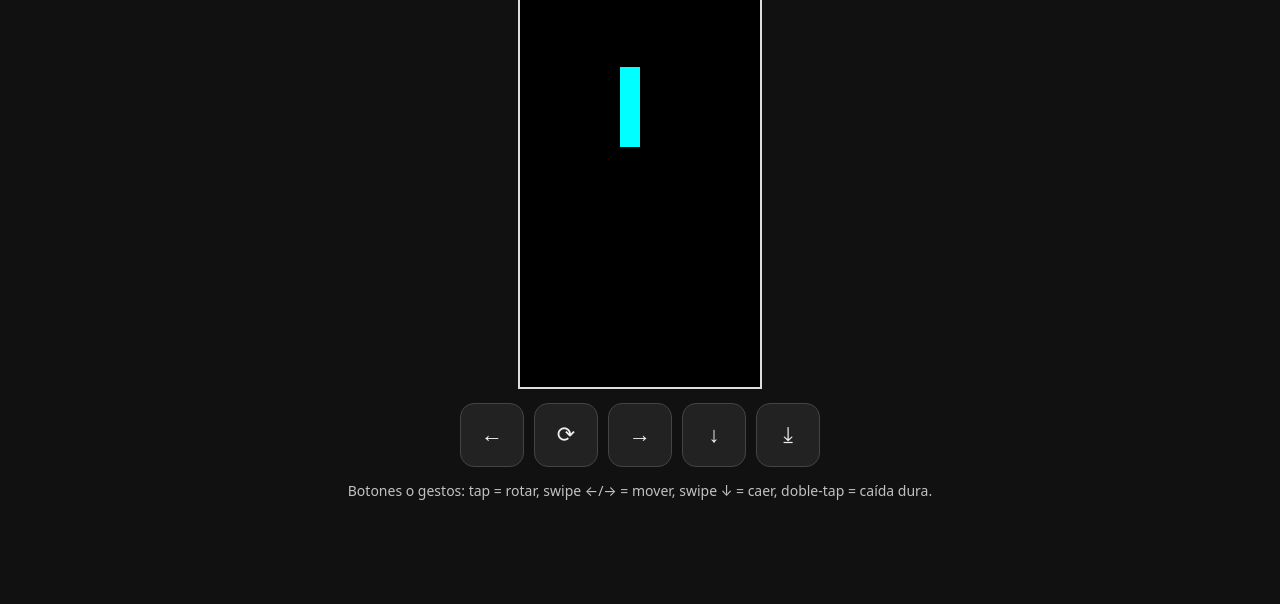
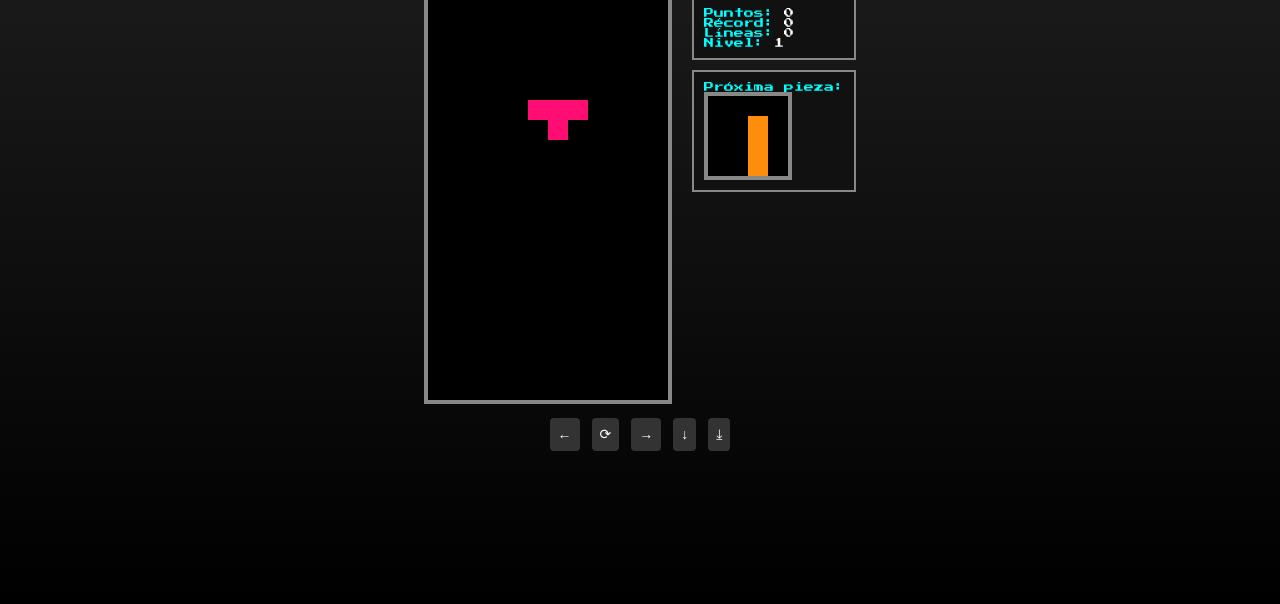
Before and after one commit to juanjitokuasi-svg/Tetris, a plain HTML site: page index.html in a window 1280 px wide. Shown: the part 196-800 px from the top of the page. Drawn offline with Linux system fonts and the light colour scheme.

Commit message:
Update index.html

```diff
--- a/index.html
+++ b/index.html
@@ -1,142 +1,317 @@
 <!DOCTYPE html>
 <html lang="es">
 <head>
-<meta charset="UTF-8" />
-<meta name="viewport" content="width=device-width, initial-scale=1" />
-<title>Tetris (móvil)</title>
+<meta charset="UTF-8">
+<meta name="viewport" content="width=device-width, initial-scale=1.0">
+<title>Tetris Retro+</title>
 <style>
-  :root { color-scheme: dark light; }
-  body { margin:0; background:#111; color:#eee; font-family: system-ui, -apple-system, sans-serif; display:grid; place-items:center; min-height:100dvh; }
-  h1 { margin:16px 0 8px; font-size:28px; }
-  #wrap { display:grid; gap:14px; justify-items:center; }
-  canvas { background:#000; border:2px solid #ddd; touch-action:none; }
-  #controls { display:flex; gap:10px; flex-wrap:wrap; justify-content:center; }
-  #controls button { width:64px; height:64px; border-radius:14px; border:1px solid #444; background:#222; color:#eee; font-size:22px; }
-  #hint { opacity:.8; font-size:14px; }
+  body {
+    margin: 0;
+    background: linear-gradient(#222, #000);
+    font-family: 'Press Start 2P', monospace;
+    color: #fff;
+    display: flex;
+    justify-content: center;
+    align-items: center;
+    height: 100vh;
+    flex-direction: column;
+  }
+  h1 {
+    font-size: 18px;
+    margin-bottom: 8px;
+  }
+  #game-wrapper {
+    display: flex;
+    gap: 20px;
+    align-items: flex-start;
+  }
+  canvas {
+    border: 4px solid #888;
+    background: #000;
+  }
+  #info {
+    font-size: 10px;
+  }
+  .scoreboard {
+    background: #111;
+    padding: 10px;
+    border: 2px solid #888;
+    margin-bottom: 10px;
+  }
+  .label {
+    color: #0ff;
+  }
+  button {
+    background: #333;
+    color: #fff;
+    font-size: 14px;
+    border: none;
+    padding: 8px;
+    margin: 4px;
+    border-radius: 4px;
+  }
+  #controls {
+    display: flex;
+    flex-wrap: wrap;
+    justify-content: center;
+    margin-top: 10px;
+    gap: 4px;
+  }
 </style>
+<link href="https://fonts.googleapis.com/css2?family=Press+Start+2P&display=swap" rel="stylesheet">
 </head>
 <body>
-  <div id="wrap">
-    <h1>🎮 Tetris</h1>
-    <canvas id="tetris" width="240" height="400"></canvas>
-    <div id="controls">
-      <button id="left">←</button>
-      <button id="rotate">⟳</button>
-      <button id="right">→</button>
-      <button id="soft">↓</button>
-      <button id="hard">⤓</button>
+
+<h1>🎮 TETRIS RETRO+</h1>
+<div id="game-wrapper">
+  <canvas id="tetris" width="240" height="400"></canvas>
+  <div id="info">
+    <div class="scoreboard">
+      <div><span class="label">Puntos:</span> <span id="score">0</span></div>
+      <div><span class="label">Récord:</span> <span id="highscore">0</span></div>
+      <div><span class="label">Líneas:</span> <span id="lines">0</span></div>
+      <div><span class="label">Nivel:</span> <span id="level">1</span></div>
     </div>
-    <div id="hint">Botones o gestos: tap = rotar, swipe ←/→ = mover, swipe ↓ = caer, doble-tap = caída dura.</div>
+    <div class="scoreboard">
+      <div class="label">Próxima pieza:</div>
+      <canvas id="next" width="80" height="80"></canvas>
+    </div>
   </div>
+</div>
+
+<div id="controls">
+  <button id="left">←</button>
+  <button id="rotate">⟳</button>
+  <button id="right">→</button>
+  <button id="down">↓</button>
+  <button id="drop">⤓</button>
+</div>
 
 <script>
 const canvas = document.getElementById('tetris');
-const ctx = canvas.getContext('2d');
-ctx.scale(20, 20);
+const context = canvas.getContext('2d');
+context.scale(20, 20);
+const nextCanvas = document.getElementById('next');
+const nextCtx = nextCanvas.getContext('2d');
+nextCtx.scale(20, 20);
 
-// --- Lógica Tetris (misma que la tuya, sin puntuación) ---
-function arenaSweep() {
-  outer: for (let y = arena.length - 1; y >= 0; --y) {
-    for (let x = 0; x < arena[y].length; ++x) if (arena[y][x] === 0) continue outer;
-    const row = arena.splice(y, 1)[0].fill(0);
-    arena.unshift(row); ++y;
-  }
+const scoreEl = document.getElementById('score');
+const highscoreEl = document.getElementById('highscore');
+const linesEl = document.getElementById('lines');
+const levelEl = document.getElementById('level');
+
+let dropCounter = 0;
+let dropInterval = 1000;
+let lastTime = 0;
+let lines = 0;
+let level = 1;
+let highscore = localStorage.getItem('tetris_highscore') || 0;
+highscoreEl.textContent = highscore;
+
+const colors = [
+  null,
+  '#FF0D72', '#0DC2FF', '#0DFF72', '#F538FF',
+  '#FF8E0D', '#FFE138', '#3877FF'
+];
+
+const arena = createMatrix(12, 20);
+const player = { pos: {x:0,y:0}, matrix: null, next: null, score: 0 };
+
+function createMatrix(w,h) {
+  const matrix = [];
+  while(h--) matrix.push(new Array(w).fill(0));
+  return matrix;
 }
+
+function createPiece(type) {
+  if (type === 'T') return [[0,0,0],[1,1,1],[0,1,0]];
+  if (type === 'O') return [[2,2],[2,2]];
+  if (type === 'L') return [[0,3,0],[0,3,0],[0,3,3]];
+  if (type === 'J') return [[0,4,0],[0,4,0],[4,4,0]];
+  if (type === 'I') return [[0,5,0,0],[0,5,0,0],[0,5,0,0],[0,5,0,0]];
+  if (type === 'S') return [[0,6,6],[6,6,0],[0,0,0]];
+  if (type === 'Z') return [[7,7,0],[0,7,7],[0,0,0]];
+}
+
 function collide(arena, player) {
   const m = player.matrix, o = player.pos;
-  for (let y=0;y<m.length;++y) for (let x=0;x<m[y].length;++x) {
-    if (m[y][x]!==0 && (arena[y+o.y] && arena[y+o.y][x+o.x])!==0) return true;
+  for (let y=0;y<m.length;++y) {
+    for (let x=0;x<m[y].length;++x) {
+      if (m[y][x] !== 0 &&
+         (arena[y+o.y] && arena[y+o.y][x+o.x]) !== 0) return true;
+    }
   }
   return false;
 }
-function createMatrix(w,h){ const m=[]; while(h--) m.push(new Array(w).fill(0)); return m; }
-function createPiece(t){
-  return t==='T'?[ [0,0,0],[1,1,1],[0,1,0] ]:
-         t==='O'?[ [2,2],[2,2] ]:
-         t==='L'?[ [0,3,0],[0,3,0],[0,3,3] ]:
-         t==='J'?[ [0,4,0],[0,4,0],[4,4,0] ]:
-         t==='I'?[ [0,5,0,0],[0,5,0,0],[0,5,0,0],[0,5,0,0] ]:
-         t==='S'?[ [0,6,6],[1,1,0],[0,0,0] ]: // (color 6, forma S)
-                  [ [7,7,0],[0,7,7],[0,0,0] ]; // Z
-}
-function drawMatrix(matrix, off){ matrix.forEach((row,y)=>row.forEach((v,x)=>{ if(v){ ctx.fillStyle=colors[v]; ctx.fillRect(x+off.x,y+off.y,1,1); }})); }
-function draw(){ ctx.fillStyle='#000'; ctx.fillRect(0,0,canvas.width,canvas.height); drawMatrix(arena,{x:0,y:0}); drawMatrix(player.matrix, player.pos); }
-function merge(arena, player){ player.matrix.forEach((row,y)=>row.forEach((v,x)=>{ if(v){ arena[y+player.pos.y][x+player.pos.x]=v; }})); }
-function playerDrop(){ player.pos.y++; if(collide(arena,player)){ player.pos.y--; merge(arena,player); playerReset(); arenaSweep(); } dropCounter=0; }
-function playerMove(d){ player.pos.x+=d; if(collide(arena,player)) player.pos.x-=d; }
-function playerReset(){
-  const pieces='TJLOSZI';
-  player.matrix = createPiece(pieces[pieces.length*Math.random()|0]);
-  player.pos.y = 0;
-  player.pos.x = (arena[0].length/2|0) - (player.matrix[0].length/2|0);
-  if(collide(arena,player)){ arena.forEach(r=>r.fill(0)); }
-}
-function rotate(m,dir){ for(let y=0;y<m.length;++y) for(let x=0;x<y;++x) [m[x][y],m[y][x]]=[m[y][x],m[x][y]];
-  if(dir>0) m.forEach(r=>r.reverse()); else m.reverse();
-}
-function playerRotate(dir){
-  const pos=player.pos.x; let off=1; rotate(player.matrix,dir);
-  while(collide(arena,player)){ player.pos.x+=off; off=-(off+(off>0?1:-1)); if(off>player.matrix[0].length){ rotate(player.matrix,-dir); player.pos.x=pos; return; } }
+
+function merge(arena, player) {
+  player.matrix.forEach((row,y) => {
+    row.forEach((value,x) => {
+      if (value !== 0) arena[y+player.pos.y][x+player.pos.x] = value;
+    });
+  });
 }
 
-let dropCounter=0, dropInterval=1000, lastTime=0;
-function update(t=0){ const dt=t-lastTime; lastTime=t; dropCounter+=dt; if(dropCounter>dropInterval) playerDrop(); draw(); requestAnimationFrame(update); }
+function playerDrop() {
+  player.pos.y++;
+  if (collide(arena,player)) {
+    player.pos.y--;
+    merge(arena,player);
+    playerReset();
+    arenaSweep();
+    updateScore();
+  }
+  dropCounter = 0;
+}
 
-const colors=[null,'#BA55D3','#FFD700','#FFA500','#4169E1','#00FFFF','#32CD32','#DC143C'];
-const arena=createMatrix(12,20);
-const player={ pos:{x:0,y:0}, matrix:null };
+function playerMove(dir) {
+  player.pos.x += dir;
+  if (collide(arena,player)) player.pos.x -= dir;
+}
 
-document.addEventListener('keydown', e=>{
-  if(e.key==='ArrowLeft') playerMove(-1);
-  else if(e.key==='ArrowRight') playerMove(1);
-  else if(e.key==='ArrowDown') playerDrop();
-  else if(e.key==='ArrowUp') playerRotate(1);
-  else if(e.code==='Space') { // caída dura
-    while(!collide(arena,player)) player.pos.y++;
-    player.pos.y--; merge(arena,player); playerReset(); arenaSweep();
+function playerReset() {
+  if (!player.next) {
+    player.matrix = createPiece(randomPiece());
+  } else {
+    player.matrix = player.next;
+  }
+  player.next = createPiece(randomPiece());
+  player.pos.y = 0;
+  player.pos.x = (arena[0].length/2 | 0) - (player.matrix[0].length/2 | 0);
+  if (collide(arena,player)) {
+    arena.forEach(row => row.fill(0));
+    player.score = 0;
+    lines = 0;
+    level = 1;
+    dropInterval = 1000;
+  }
+  drawNext();
+}
+
+function playerRotate(dir) {
+  const pos = player.pos.x;
+  let offset = 1;
+  rotate(player.matrix, dir);
+  while (collide(arena,player)) {
+    player.pos.x += offset;
+    offset = -(offset + (offset > 0 ? 1 : -1));
+    if (offset > player.matrix[0].length) {
+      rotate(player.matrix, -dir);
+      player.pos.x = pos;
+      return;
+    }
+  }
+}
+
+function rotate(matrix, dir) {
+  for (let y=0;y<matrix.length;++y) {
+    for (let x=0;x<y;++x) {
+      [ matrix[x][y], matrix[y][x] ] = [ matrix[y][x], matrix[x][y] ];
+    }
+  }
+  if (dir > 0) matrix.forEach(row => row.reverse());
+  else matrix.reverse();
+}
+
+function arenaSweep() {
+  let rowCount = 1;
+  outer: for (let y=arena.length-1;y>=0;--y) {
+    for (let x=0;x<arena[y].length;++x) {
+      if (arena[y][x] === 0) continue outer;
+    }
+    const row = arena.splice(y,1)[0].fill(0);
+    arena.unshift(row);
+    ++y;
+    player.score += rowCount * 100;
+    lines += rowCount;
+    if (lines % 10 === 0) {
+      level++;
+      dropInterval = Math.max(100, dropInterval - 100);
+    }
+    rowCount *= 2;
+  }
+}
+
+function drawMatrix(matrix, offset, ctxRef=context) {
+  matrix.forEach((row,y) => {
+    row.forEach((value,x) => {
+      if (value !== 0) {
+        ctxRef.fillStyle = colors[value];
+        ctxRef.fillRect(x+offset.x, y+offset.y, 1,1);
+      }
+    });
+  });
+}
+
+function draw() {
+  context.fillStyle = '#000';
+  context.fillRect(0,0,canvas.width,canvas.height);
+  drawMatrix(arena, {x:0,y:0});
+  drawMatrix(player.matrix, player.pos);
+}
+
+function drawNext() {
+  nextCtx.fillStyle = '#000';
+  nextCtx.fillRect(0,0,nextCanvas.width,nextCanvas.height);
+  drawMatrix(player.next, {x:1,y:1}, nextCtx);
+}
+
+function update(time=0) {
+  const deltaTime = time - lastTime;
+  lastTime = time;
+  dropCounter += deltaTime;
+  if (dropCounter > dropInterval) playerDrop();
+  draw();
+  requestAnimationFrame(update);
+}
+
+function updateScore() {
+  scoreEl.textContent = player.score;
+  linesEl.textContent = lines;
+  levelEl.textContent = level;
+  if (player.score > highscore) {
+    highscore = player.score;
+    localStorage.setItem('tetris_highscore', highscore);
+    highscoreEl.textContent = highscore;
+  }
+}
+
+function randomPiece() {
+  const pieces = 'TJLOSZI';
+  return pieces[pieces.length * Math.random() | 0];
+}
+
+document.addEventListener('keydown', e => {
+  if (e.key === 'ArrowLeft') playerMove(-1);
+  else if (e.key === 'ArrowRight') playerMove(1);
+  else if (e.key === 'ArrowDown') playerDrop();
+  else if (e.key === 'ArrowUp') playerRotate(1);
+  else if (e.code === 'Space') {
+    while (!collide(arena,player)) player.pos.y++;
+    player.pos.y--;
+    merge(arena,player);
+    playerReset();
+    arenaSweep();
+    updateScore();
   }
 });
 
-// --- Botones táctiles ---
-const btn = id => document.getElementById(id);
-btn('left').addEventListener('touchstart',e=>{ e.preventDefault(); playerMove(-1); }, {passive:false});
-btn('right').addEventListener('touchstart',e=>{ e.preventDefault(); playerMove(1); }, {passive:false});
-btn('rotate').addEventListener('touchstart',e=>{ e.preventDefault(); playerRotate(1); }, {passive:false});
-btn('soft').addEventListener('touchstart',e=>{ e.preventDefault(); playerDrop(); }, {passive:false});
-btn('hard').addEventListener('touchstart',e=>{ e.preventDefault();
-  while(!collide(arena,player)) player.pos.y++; player.pos.y--; merge(arena,player); playerReset(); arenaSweep();
-}, {passive:false});
+document.getElementById('left').onclick = () => playerMove(-1);
+document.getElementById('right').onclick = () => playerMove(1);
+document.getElementById('rotate').onclick = () => playerRotate(1);
+document.getElementById('down').onclick = () => playerDrop();
+document.getElementById('drop').onclick = () => {
+  while (!collide(arena,player)) player.pos.y++;
+  player.pos.y--;
+  merge(arena,player);
+  playerReset();
+  arenaSweep();
+  updateScore();
+};
 
-// --- Gestos sobre el canvas ---
-let t0=null, lastTap=0;
-canvas.addEventListener('touchstart',e=>{
-  e.preventDefault();
-  const t=e.changedTouches[0];
-  t0={x:t.clientX,y:t.clientY,time:Date.now()};
-  // doble-tap -> hard drop
-  if (Date.now()-lastTap<300){ // doble tap
-    while(!collide(arena,player)) player.pos.y++; player.pos.y--; merge(arena,player); playerReset(); arenaSweep();
-  }
-  lastTap=Date.now();
-},{passive:false});
-
-canvas.addEventListener('touchmove',e=>{
-  e.preventDefault();
-},{passive:false});
-
-canvas.addEventListener('touchend',e=>{
-  e.preventDefault();
-  const t=e.changedTouches[0];
-  if(!t0) return;
-  const dx=t.clientX - t0.x, dy=t.clientY - t0.y;
-  const ax=Math.abs(dx), ay=Math.abs(dy), TH=24; // umbral px
-  if (ax<TH && ay<TH){ playerRotate(1); } // tap = rotar
-  else if (ax>ay){ playerMove(dx>0?1:-1); } // swipe horizontal
-  else { playerDrop(); } // swipe abajo
-  t0=null;
-},{passive:false});
-
-playerReset(); update();
+playerReset();
+update();
+updateScore();
 </script>
 </body>
 </html>
```
